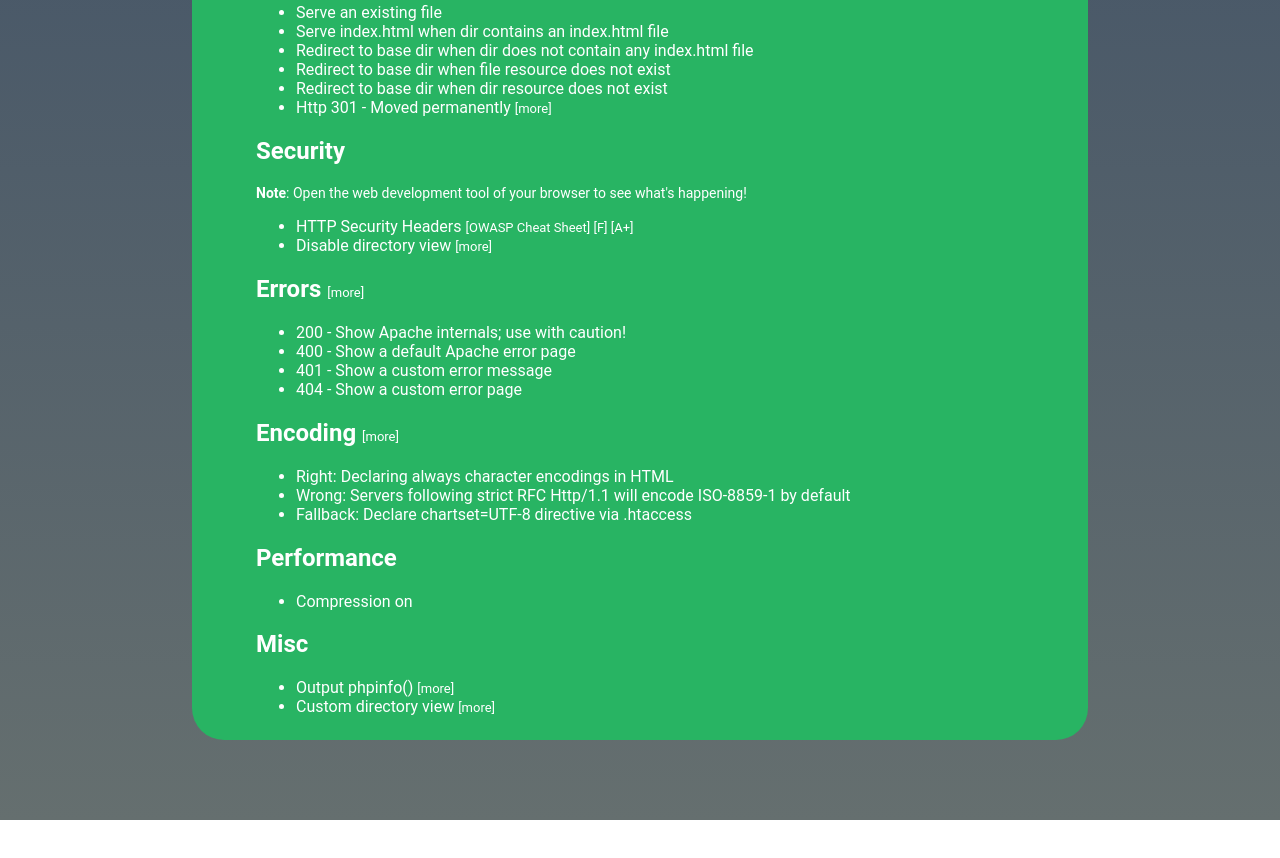
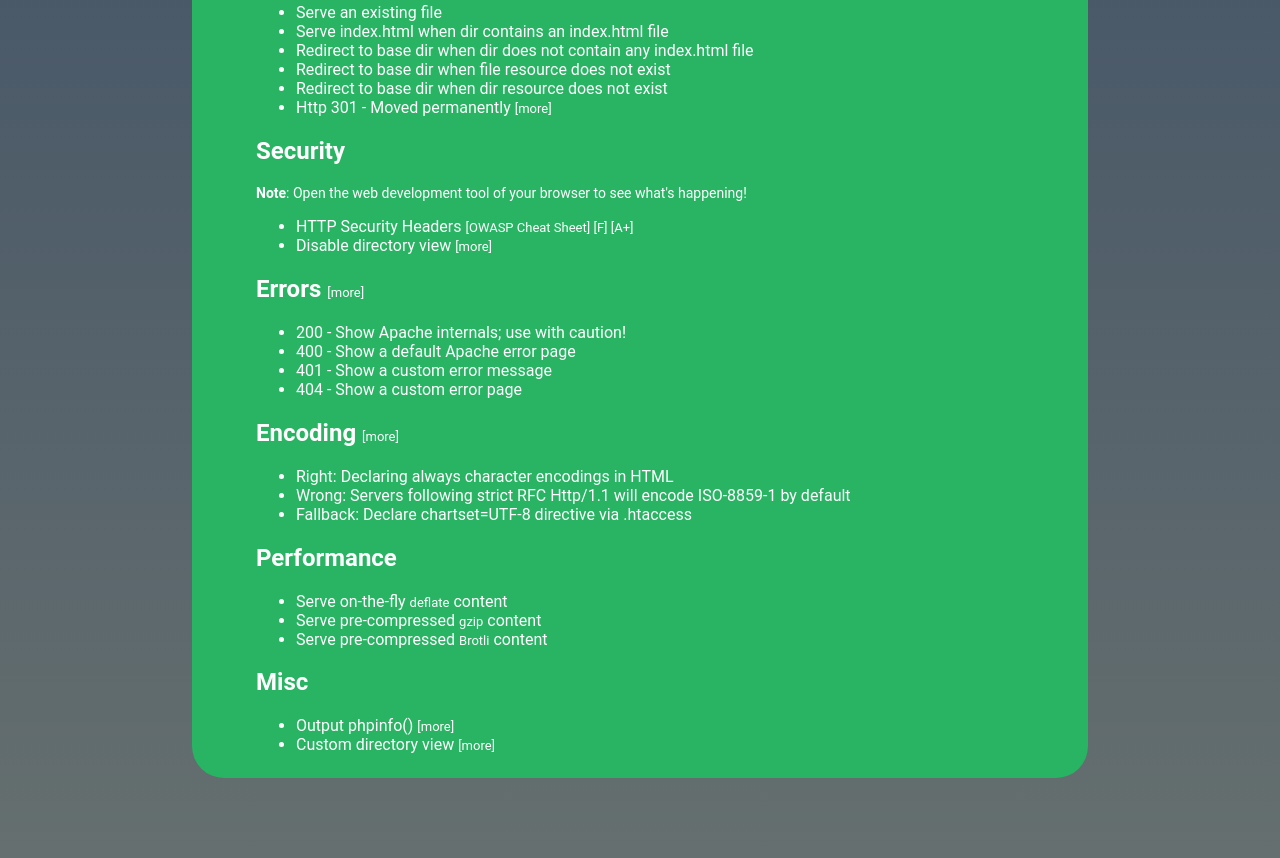
Before and after one commit to ionos-deploy-now/.htaccess-samples, a website: page src/html/index.html in a window 1280 px wide. Shown: the part 324-1182 px from the top of the page. Before the commit the page ends 1144 px from the top, so only its background shows below. Drawn offline with nearby package versions, Linux system fonts and the light colour scheme; files that its build step writes are made by us from their sources.

Commit message:
added compression methods

```diff
--- a/src/html/index.html
+++ b/src/html/index.html
@@ -17,8 +17,7 @@
 
 <body>
     <div class="header">
-        <a id="github" class="fa fa-github-square" href="https://github.com/ionos-deploy-now/.htaccess-samples"
-            target="_blank"></a>
+        <a id="github" class="fa fa-github-square" href="https://github.com/ionos-deploy-now/.htaccess-samples" target="_blank"></a>
     </div>
 
     <h1>.htaccess <span class="thin">samples</span></h1>
@@ -105,7 +104,25 @@
         <h2>Performance</h2>
         <ul>
             <li>
-                <a href="/performance/index.html">Compression on</a>
+                <a href="/performance/deflate/index.html">
+                    Serve on-the-fly
+                    <a class="more" href="https://en.wikipedia.org/wiki/Deflate" target="_blank">deflate</a>
+                    content
+                </a>
+            </li>
+            <li>
+                <a href="/performance/gzip/index.html">
+                    Serve pre-compressed
+                    <a class="more" href="https://en.wikipedia.org/wiki/Gzip" target="_blank">gzip</a>
+                    content
+                </a>
+            </li>
+            <li>
+                <a href="/performance/brotli/index.html">
+                    Serve pre-compressed
+                    <a class="more" href="https://en.wikipedia.org/wiki/Brotli" target="_blank">Brotli</a>
+                    content
+                </a>
             </li>
         </ul>
         </p>
```
Also changed, not shown: src/performance/brotli/index.html (added, +1 -0 lines), src/performance/deflate/index.html (added, +1 -0 lines), src/performance/gzip/index.html (added, +1 -0 lines), src/performance/index.html (deleted, +0 -1 lines), 6 other files.
